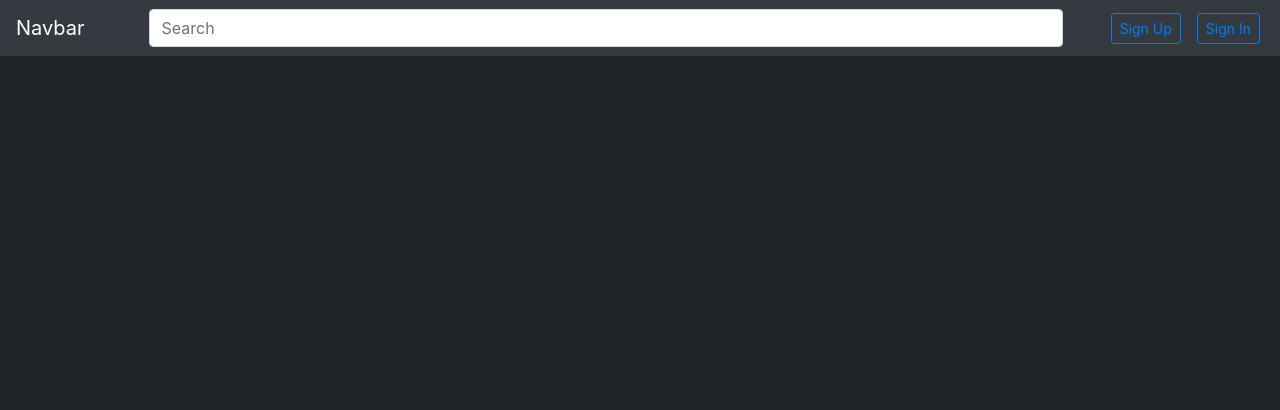
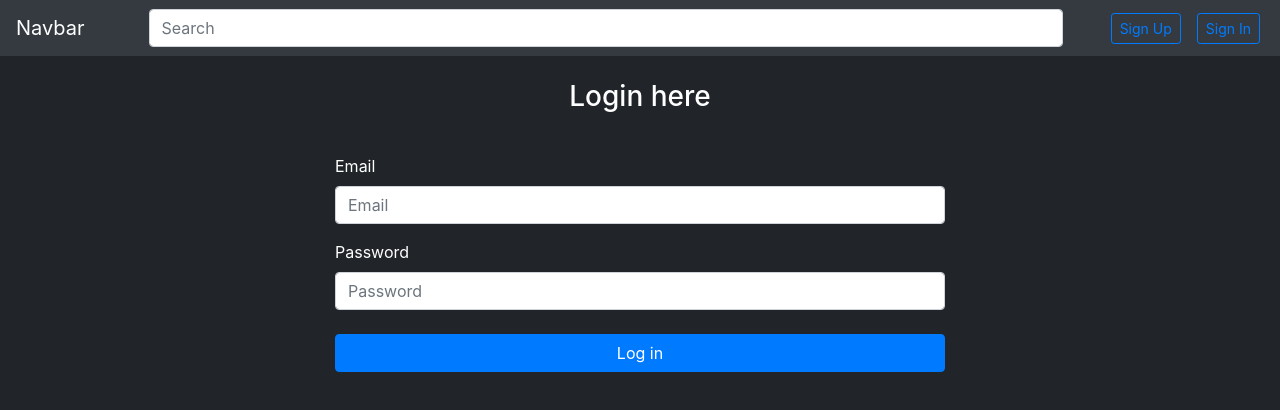
Before and after one commit to OrangeDev22/music-directory-react, a React (Create React App) app: page /signin in a window 1280 px wide. Shown: the top 410 px of the page. Built offline with nearby package versions, Linux system fonts and the light colour scheme; no server answers.

Commit message:
implementing login

```diff
--- a/src/App.js
+++ b/src/App.js
@@ -7,6 +7,7 @@ import { BrowserRouter as Router, Route, Switch } from "react-router-dom";
 import { auth } from "./firebase";
 import { useSelector, useDispatch } from "react-redux";
 import SignUpComponent from "./pages/signUpPage";
+import LoginPage from "./pages/loginPage";
 
 function App() {
   const dispatch = useDispatch();
@@ -15,8 +16,10 @@ function App() {
   useEffect(() => {
     const unsubscribe = auth.onAuthStateChanged((authUser) => {
       if (authUser) {
-        console.log("auth user", authUser);
-        dispatch({ type: "LOGIN", payload: { user: authUser } });
+        // console.log("auth user", authUser);
+        dispatch({ type: "SET_USER", payload: { user: authUser } });
+      } else {
+        dispatch({ type: "LOG_OUT", payload: { user: null } });
       }
     });
     return () => {
@@ -35,6 +38,9 @@ function App() {
           <Route path="/signup">
             <SignUpComponent />
           </Route>
+          <Route path="/signin">
+            <LoginPage />
+          </Route>
         </Switch>
       </Router>
     </div>
--- a/src/components/NavComponent.js
+++ b/src/components/NavComponent.js
@@ -19,7 +19,12 @@ function NavComponent() {
         >
           Sign Up
         </Button>
-        <Button variant="outline-primary" className="mr-1" size="sm">
+        <Button
+          variant="outline-primary"
+          className="mr-1"
+          size="sm"
+          onClick={() => history.push("/signin")}
+        >
           Sign In
         </Button>
       </div>
--- /dev/null
+++ b/src/pages/loginPage.js
@@ -0,0 +1,68 @@
+import React, { useRef, useState } from "react";
+import { Form, FormControl, Button } from "react-bootstrap";
+import { useHistory } from "react-router-dom";
+import { auth } from "../firebase";
+
+function LoginPage() {
+  const history = useHistory();
+  const emailRef = useRef(null);
+  const passwordRef = useRef(null);
+  const [message, setMessage] = useState("");
+  const [showMessage, setShowMessage] = useState(false);
+
+  const signIn = (e) => {
+    e.preventDefault();
+    auth
+      .signInWithEmailAndPassword(
+        emailRef.current.value,
+        passwordRef.current.value
+      )
+      .then(() => {
+        setShowMessage(false);
+        history.push("/");
+      })
+      .catch((error) => {
+        setShowMessage(true);
+        setMessage(error.message);
+      });
+  };
+
+  return (
+    <>
+      <h3 className="text-center mt-4">Login here</h3>
+      <div className="h-100">
+        <Form
+          className="col-lg-6 offset-lg-3 mt-3 d-flex flex-column "
+          onSubmit={(e) => signIn(e)}
+        >
+          <div style={{ height: "1em", marginBottom: "8px" }}>
+            <Form.Label className="message_error ">{message}</Form.Label>
+          </div>
+          <Form.Group>
+            <Form.Label>Email</Form.Label>
+            <FormControl
+              type="email"
+              placeholder="Email"
+              ref={emailRef}
+              isInvalid={showMessage}
+            />
+          </Form.Group>
+          <Form.Group>
+            <Form.Label>Password</Form.Label>
+            <FormControl
+              type="password"
+              placeholder="Password"
+              ref={passwordRef}
+              isInvalid={showMessage}
+            />
+          </Form.Group>
+          <Button className="mt-2" type="submit">
+            Log in
+          </Button>
+        </Form>
+      </div>
+    </>
+  );
+}
+
+export default LoginPage;
--- a/src/reducers/user.js
+++ b/src/reducers/user.js
@@ -1,6 +1,8 @@
 const userReducer = (state = null, action) => {
   switch (action.type) {
-    case "LOGIN":
+    case "SET_USER":
+      return action.payload.user;
+    case "LOG_OUT":
       return action.payload.user;
     default:
       return state;
```
